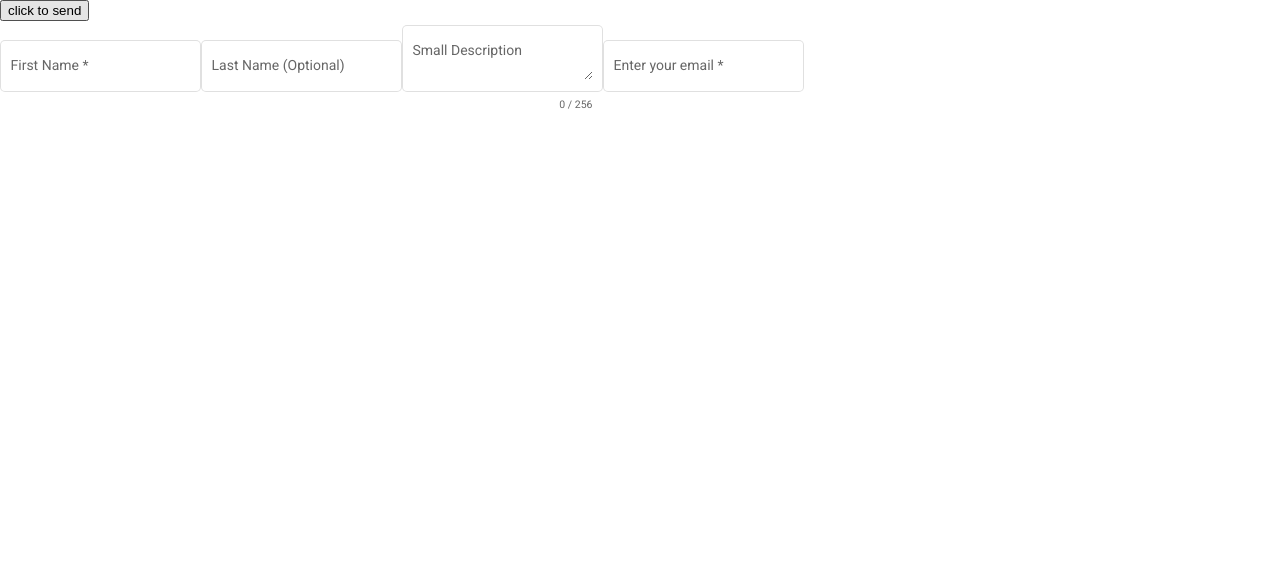
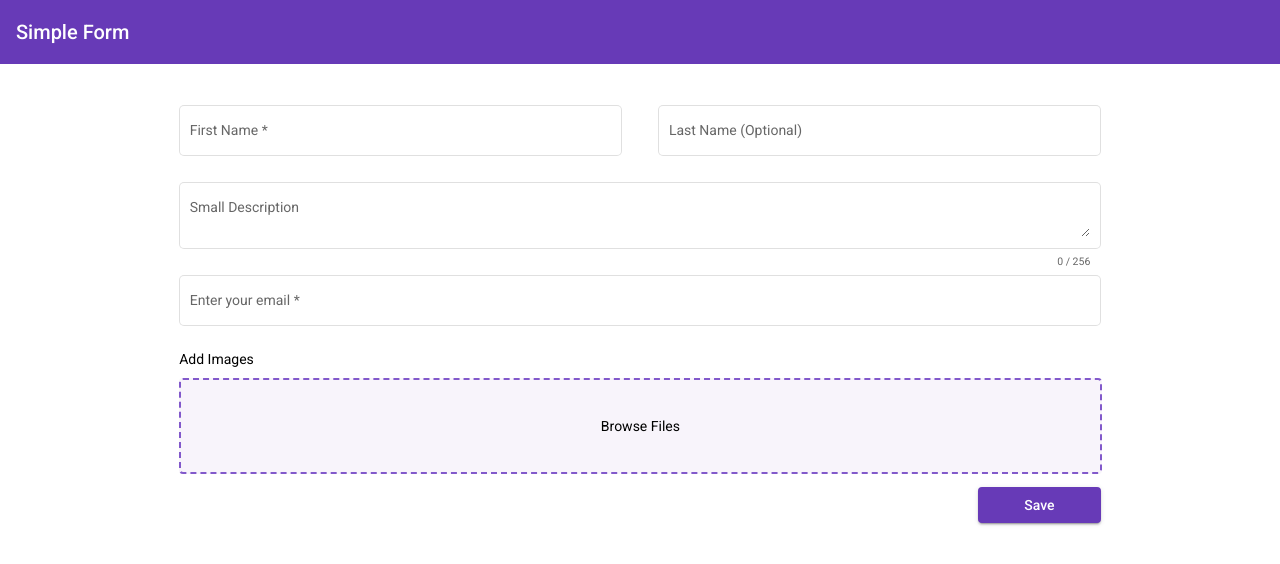
Before and after one commit to annukampa/simpleForm, an Angular app: page / in a window 1280 px wide. Shown: the top 564 px of the page. Built offline with nearby package versions, Linux system fonts and the light colour scheme.

Commit message:
Upload image feature and style changes

```diff
--- a/package.json
+++ b/package.json
@@ -21,6 +21,7 @@
     "@angular/platform-browser-dynamic": "~13.3.0",
     "@angular/router": "~13.3.0",
     "emailjs": "^2.2.0",
+    "jquery": "^3.6.0",
     "rxjs": "~7.5.0",
     "tslib": "^2.3.0",
     "zone.js": "~0.11.4"
@@ -30,6 +31,7 @@
     "@angular/cli": "~13.3.6",
     "@angular/compiler-cli": "~13.3.0",
     "@types/jasmine": "~3.10.0",
+    "@types/jquery": "^3.5.14",
     "@types/node": "^12.11.1",
     "jasmine-core": "~4.0.0",
     "karma": "~6.3.0",
--- a/src/app/app.component.css
+++ b/src/app/app.component.css
@@ -0,0 +1,3 @@
+body {
+    background-color: whitesmoke;
+}
--- a/src/app/app.component.html
+++ b/src/app/app.component.html
@@ -1,23 +1,66 @@
-<button (click)="sendMail()">click to send</button>
-<form>
-    <mat-form-field appearance="outline">
+<!--<button (click)="sendMail()">click to send</button>-->
+<p>
+    <mat-toolbar color="primary">
+      <span>Simple Form</span>
+    </mat-toolbar>
+  </p>
+<form style="padding: 2%; text-align:'center'" (ngSubmit)="saveData()">
+    <mat-form-field appearance="outline" style="width: 36%;">
         <mat-label>First Name</mat-label>
         <input matInput id="first-name" type="text" [formControl]="firstName" required>
         <mat-error *ngIf="firstName.invalid">{{getNameErrorMessage()}}</mat-error>
     </mat-form-field>
-    <mat-form-field appearance="outline">
+    <mat-form-field appearance="outline" style="width: 36%;margin-left: 3%;">
         <mat-label>Last Name (Optional)</mat-label>
         <input matInput id="last-name" type="text" [formControl]="lastName">
     </mat-form-field>
-    <mat-form-field appearance="outline">
+    <mat-form-field appearance="outline"  style="width: 75%;">
         <mat-label>Small Description</mat-label>
         <textarea matInput [formControl]="desc"></textarea>
         <mat-hint align="end" *ngIf="desc.value.length === 256 || desc.value.length < 256">{{desc.value.length}} / 256</mat-hint>
         <mat-hint align="end" *ngIf="desc.value.length > 256" [ngStyle]="{'color': 'red'}">{{desc.value.length}} / 256</mat-hint>
       </mat-form-field>
-    <mat-form-field appearance="outline">
+    <mat-form-field appearance="outline" style="width: 75%;">
         <mat-label>Enter your email</mat-label>
         <input matInput placeholder="pat@example.com" [formControl]="email" required>
         <mat-error *ngIf="email.invalid">{{getErrorMessage()}}</mat-error>
-      </mat-form-field>
+    </mat-form-field>
+    <div style="display: flex;width: 74%;margin-left: 12.5%;flex-direction: column;justify-content: flex-start;align-items: flex-start;">
+        <div><mat-label>Add Images</mat-label></div>
+        <div (click)="addImage()"
+        style="display: flex;padding: 4%;width: 93%;border: 2px dashed #8259cb;margin-top: 1%;justify-content: center;background-color: #f8f4fb;border-radius: 4px;">Browse Files
+        <input id="imgUploader" type="file" accept=".png,.jpg" style="display: none"
+            onchange="angular.element(this).scope().uploadFile(this.files)">
+        </div>
+    </div>
+    <button mat-raised-button color="primary" style="position: relative;left: 32.5%;margin-top: 1%;width: 10%;" type="submit">Save</button>
   </form>
+
+  <!--<div style="padding: 6%;">
+    <h2>Accordions Created</h2>
+    <mat-accordion>
+      <mat-expansion-panel>
+        <mat-expansion-panel-header>
+          <mat-panel-title>
+            This is the expansion title
+          </mat-panel-title>
+          <mat-panel-description>
+            This is a summary of the content
+          </mat-panel-description>
+        </mat-expansion-panel-header>
+        <p>This is the primary content of the panel.</p>
+      </mat-expansion-panel>
+      <mat-expansion-panel (opened)="panelOpenState = true"
+                           (closed)="panelOpenState = false">
+        <mat-expansion-panel-header>
+          <mat-panel-title>
+            Self aware panel
+          </mat-panel-title>
+          <mat-panel-description>
+            Currently I am {{panelOpenState ? 'open' : 'closed'}}
+          </mat-panel-description>
+        </mat-expansion-panel-header>
+        <p>I'm visible because I am open</p>
+      </mat-expansion-panel>
+    </mat-accordion>
+  </div>-->
--- a/src/app/app.component.ts
+++ b/src/app/app.component.ts
@@ -1,7 +1,7 @@
 import { Component } from '@angular/core';
 import { HttpClient, HttpErrorResponse } from '@angular/common/http';
 import { FormControl, FormGroup, Validators } from '@angular/forms';
-
+import * as $ from 'jquery';
 import { MatHint } from '@angular/material/form-field';
 @Component({
   selector: 'app-root',
@@ -10,6 +10,7 @@ import { MatHint } from '@angular/material/form-field';
 })
 export class AppComponent {
   title = 'simpleForm';
+  panelOpenState = false;
   //simpleForm = new FormGroup({
     firstName = new FormControl('', [Validators.required]);
     lastName = new FormControl('');
@@ -28,6 +29,16 @@ export class AppComponent {
       return 'You must enter a value';
     }
     return this.email.hasError('email') ? 'Not a valid email' : '';
+  }
+  addImage() {
+    $('#imgUploader')[0].click();
+  }
+
+  uploadFile(files: any) {
+    console.log('files here are #@#@#', files);
+  }
+  saveData() {
+    console.log('in save data #@3@#@');
   }
   sendMail() : void {
     //console.log('simpleForm ##@#@', this.simpleForm);
--- a/src/app/app.module.ts
+++ b/src/app/app.module.ts
@@ -11,6 +11,8 @@ import {MAT_FORM_FIELD_DEFAULT_OPTIONS} from '@angular/material/form-field';
 import {MatFormFieldModule} from '@angular/material/form-field';
 import {MatInputModule} from '@angular/material/input';
 import { MatButtonModule } from "@angular/material/button";
+import {MatExpansionModule} from '@angular/material/expansion';
+import {MatToolbarModule} from '@angular/material/toolbar';
 @NgModule({
   declarations: [
     AppComponent
@@ -24,7 +26,9 @@ import { MatButtonModule } from "@angular/material/button";
     ReactiveFormsModule,
     MatFormFieldModule,
     MatInputModule,
-    MatButtonModule
+    MatButtonModule,
+    MatExpansionModule,
+    MatToolbarModule
   ],
   providers: [],
   bootstrap: [AppComponent]
```
Also changed, not shown: 1 other file (tests, documents, lock files or other folders).
